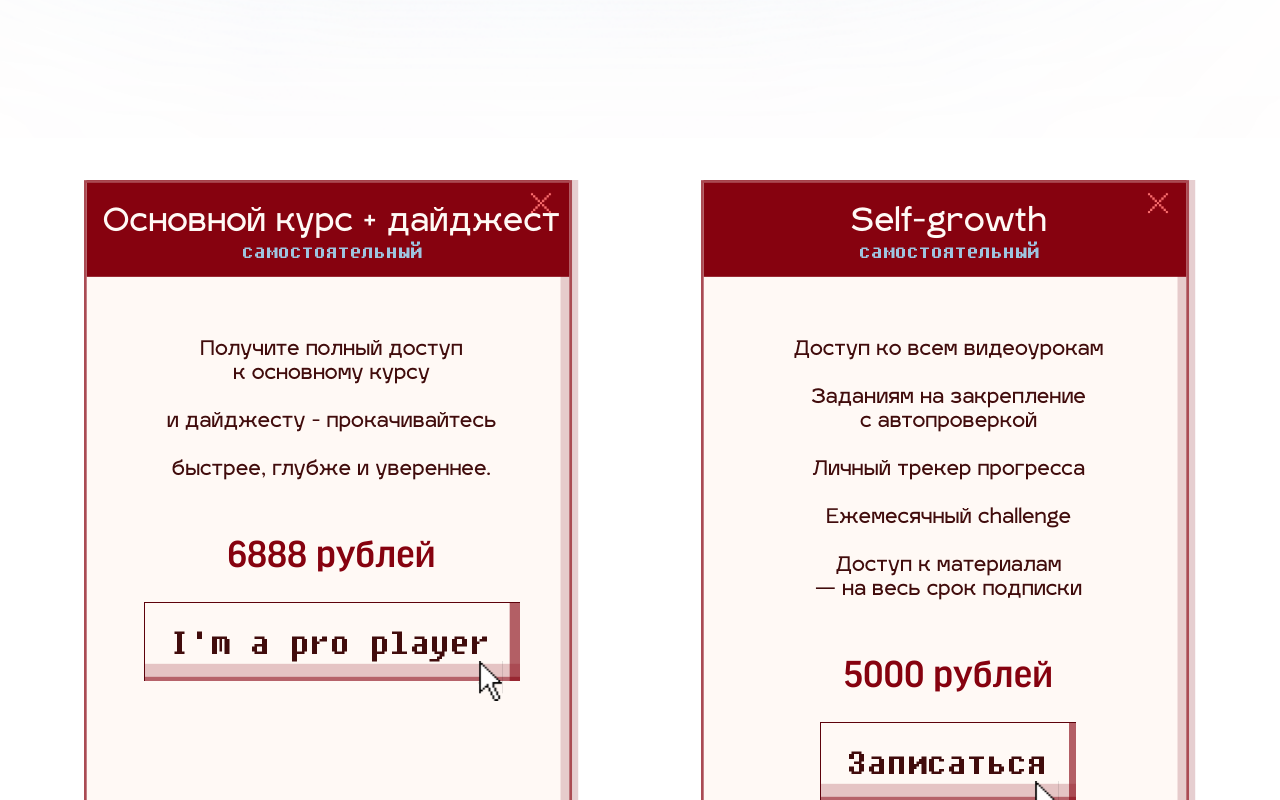
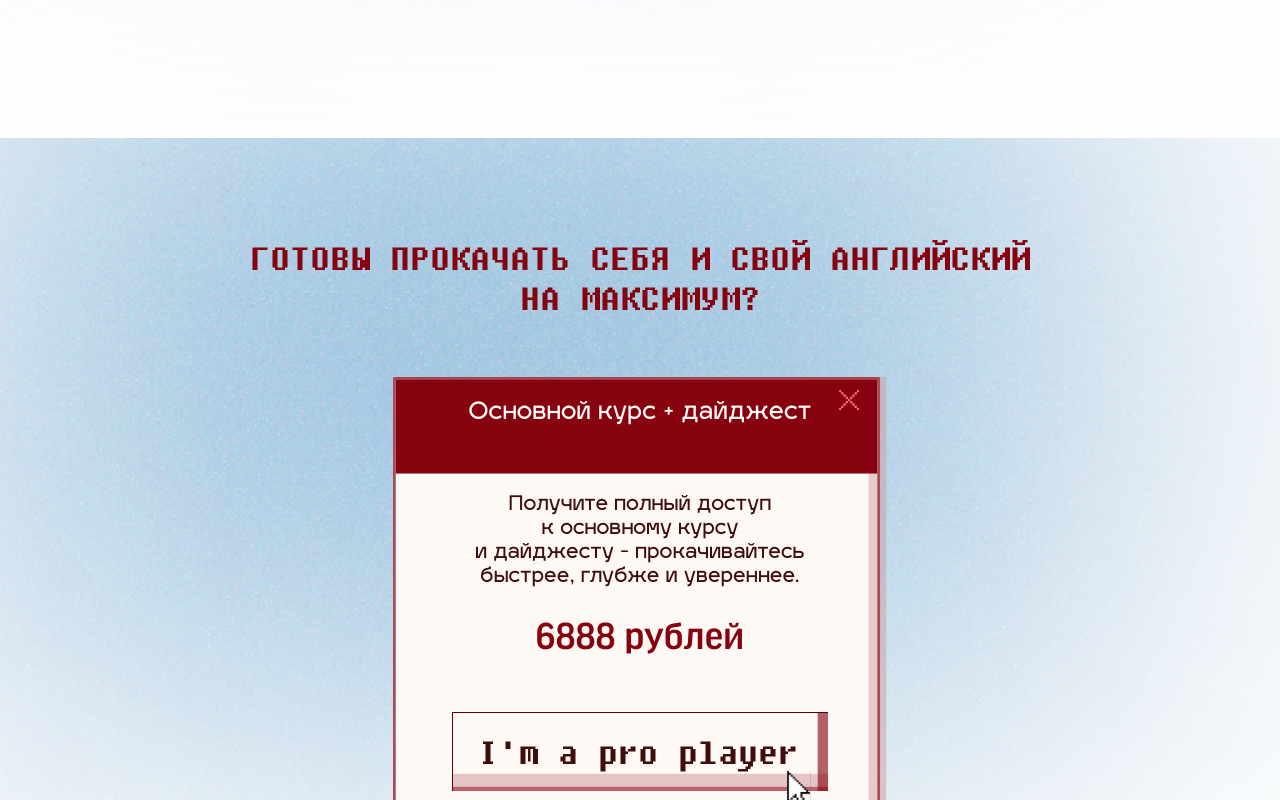
Before and after one commit to aekolesovv/update-frontend, a Next.js app: page / in a window 1280 px wide. Shown: the part 5320-6120 px from the top of the page. Built offline with nearby package versions, Linux system fonts and the light colour scheme.

Commit message:
added start-block

```diff
--- a/src/components/blocks/Start/Start.tsx
+++ b/src/components/blocks/Start/Start.tsx
@@ -7,25 +7,11 @@ import { TariffCard, TariffCardProps } from '@/components/custom_components/Tari
 const tariffData: TariffCardProps[] = [
     {
         title: 'Основной курс + дайджест',
-        tag: 'самостоятельный',
-        features: 'Получите полный доступ\nк основному курсу\n\nи дайджесту - прокачивайтесь\n\n быстрее, глубже и увереннее.',
+        features: 'Получите полный доступ\nк основному курсу\nи дайджесту - прокачивайтесь\n быстрее, глубже и увереннее.',
         price: '6888 рублей',
         button: (
             <CustomButton
                 buttonText="I'm a pro player"
-                type="button"
-                showCursor={true}
-            />
-        ),
-    },
-    {
-        title: 'Self-growth',
-        tag: 'самостоятельный',
-        features: 'Доступ ко всем видеоурокам\n\nЗаданиям на закрепление\nс автопроверкой\n\nЛичный трекер прогресса\n\nЕжемесячный challenge\n\nДоступ к материалам\n— на весь срок подписки',
-        price: '5000 рублей',
-        button: (
-            <CustomButton
-                buttonText="Записаться"
                 type="button"
                 showCursor={true}
             />
@@ -36,7 +22,7 @@ const tariffData: TariffCardProps[] = [
 export const Start: FC = () => {
     return (
         <div className={styles.container}>
-            <div className={styles.cards_wrapper}>
+            <h2 className={styles.title}>Готовы прокачать себя и свой английский<br /> на максимум?</h2>
             {tariffData.map((tariff, index) => (
                 <TariffCard
                     key={index}
@@ -47,6 +33,16 @@ export const Start: FC = () => {
                     button={tariff.button}
                 />
             ))}
+            <div className={styles.buttons}>
+                <CustomButton
+                    buttonText="Начать обучение"
+                    showArrow
+                    type="button"
+                />
+                <CustomButton
+                    buttonText="Бесплатный демо-урок"
+                    type="button"
+                />
             </div>
         </div>
     );
--- a/src/components/blocks/Start/style.module.scss
+++ b/src/components/blocks/Start/style.module.scss
@@ -2,13 +2,39 @@
     width: 100%;
     max-width: 1440px;
     margin: 0 auto;
-    padding: 41px 0 21px 0;
+    padding: 100px 0 50px 0;
     box-sizing: border-box;
+    display: flex;
+    flex-direction: column;
+    justify-content: center;
+    align-items: center;
+    background-image: url('../../../images/components/gradient.png');
+    background-size: cover;
+    background-position: center;
+    background-repeat: no-repeat;
 }
 
-.cards_wrapper {
+// .cards_wrapper {
+//     display: flex;
+//     justify-content: center;
+//     gap: 121.73px;
+//     margin-bottom: 44px;
+// }
+
+.title {
+    font-family: Fixedsys;
+    font-weight: 400;
+    font-size: 40px;
+    line-height: 100%;
+    letter-spacing: 0%;
+    text-align: center;
+    text-transform: uppercase;
+    color: #86020f;
+    margin: 0 0 59px 0;
+}
+
+.buttons {
     display: flex;
-    justify-content: center;
-    gap: 121.73px;
-    margin-bottom: 44px;
+    gap: 42px;
+    margin: 59px 0 0 0;
 }
--- a/src/components/blocks/Tariffs/Tariffs.tsx
+++ b/src/components/blocks/Tariffs/Tariffs.tsx
@@ -4,7 +4,6 @@ import styles from './style.module.scss';
 import computerImage from '../../../images/components/computer.svg';
 import cherryImage from '../../../images/logo/cherry.svg';
 import { CustomButton } from '@/components/custom_components/CustomButton/CustomButton';
-import { TariffCard } from '@/components/custom_components/TariffCard/TariffCard';
 
 interface TariffCardData {
     title: string;
--- a/src/components/custom_components/TariffCard/TariffCard.tsx
+++ b/src/components/custom_components/TariffCard/TariffCard.tsx
@@ -6,7 +6,7 @@ import cherryImage from '../../../images/logo/cherry.svg';
 
 export interface TariffCardProps {
     title: string;
-    tag: string;
+    tag?: string;
     features: string;
     price: string;
     button: ReactNode;
@@ -30,7 +30,7 @@ export const TariffCard: FC<TariffCardProps> = ({
 
             <div className={styles.card_content}>
                 <h3 className={styles.card_title}>{title}</h3>
-                <span className={styles.card_tag}>{tag}</span>
+                {tag ? (<span className={styles.card_tag}>{tag}</span>) : ''}
                 <p className={styles.card_features}>
                     {features.split('\n').map((line, i, lines) => {
                         const isLastLine = i === lines.length - 1;
--- a/src/components/custom_components/TariffCard/style.module.scss
+++ b/src/components/custom_components/TariffCard/style.module.scss
@@ -1,6 +1,7 @@
 .card {
     position: relative;
     width: 495.24px;
+    height: 641px;
     display: flex;
     flex-direction: column;
 }
@@ -23,12 +24,12 @@
     flex-direction: column;
     flex: 1;
     align-items: center;
-    padding: 28px 0 23px 0;
+    padding: 24px 0 30px 0;
 }
 
 .card_title {
     font-family: 'IgraSans', sans-serif;
-    font-size: 32px;
+    font-size: 24px;
     font-weight: 400;
     line-height: 1em;
     color: #fff9f5;
@@ -52,7 +53,7 @@
     line-height: 1.2em;
     color: #410c0c;
     text-align: center;
-    margin: 0;
+    margin: 68px 0 0 0;
     width: 100%;
 }
 
@@ -62,5 +63,5 @@
     font-weight: 500;
     line-height: 1.2em;
     color: #86020f;
-    margin: 50px 0 22px 0;
+    margin: 25px 0 50px 0;
 }
```
Lines whose indentation alone changed are shown as unchanged.
